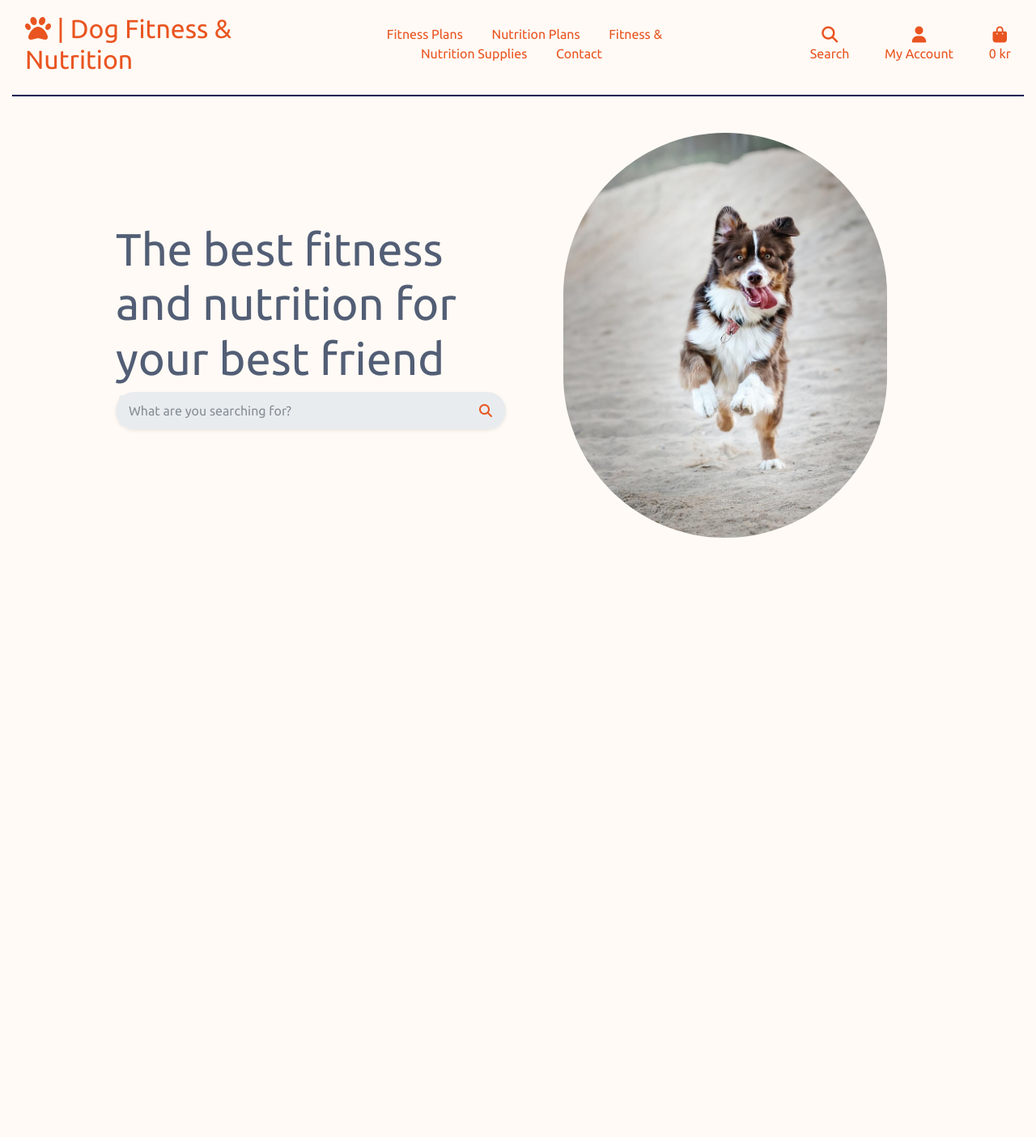
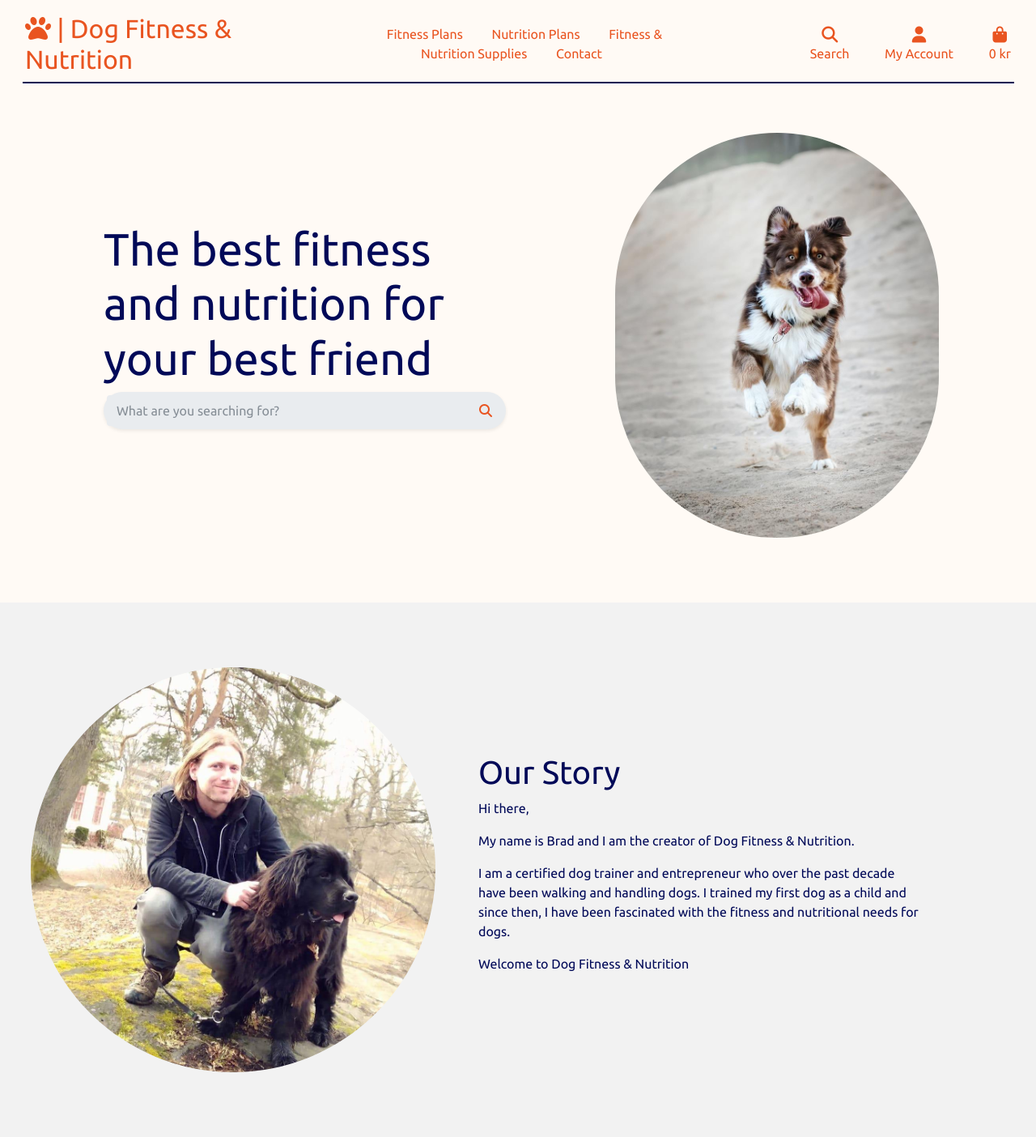
Before and after one commit to BradleyMurrell/dog-fitness-and-nutrition, a Django app: page / in a window 1280 px wide. Shown: the whole page at 81% size. Before the commit the page ends 664 px from the top, so only its background shows below. Run offline with Django 4.2, Linux system fonts and the light colour scheme; some libraries are stand-ins or nearby versions.

Commit message:
Add content to our story on home page

```diff
--- a/home/static/home/css/home.css
+++ b/home/static/home/css/home.css
@@ -1,9 +1,26 @@
+#info {
+    padding-left: 8rem;
+}
+
 #dog-playing {
     display: flex;
     justify-content: center;
+}
+
+#profile{
+    display: flex;
+    justify-content: center;
+    padding-top: 5rem;
+    padding-bottom: 5rem;
 }
 
 img {
     height: 500px;
     border-radius: 250px;
 }
+
+#our-story {
+    margin-top: 5rem;
+    background-color: #F2F2F2;
+    padding-right: 8rem;
+}
--- a/home/templates/home/index.html
+++ b/home/templates/home/index.html
@@ -14,10 +14,10 @@
 {% endblock %}
 
 {% block content %}
-    <div class="container h-100">
-        <div class="row h-100">
-            <div class="col-7 col-md-6 my-auto">
-                <h1 class="display-4 logo-font text-black">
+    <div class="container-fluid h-100">
+        <div class="row">
+            <div class="col-7 col-md-6 my-auto" id="info">
+                <h1 class="display-4">
                     The best fitness and nutrition for your best friend
                 </h1>
                 <div class="">
@@ -37,5 +37,19 @@
                 <img src="{% static 'home/images/dog-playing.jpg' %}" alt="dog playing">
             </div>
         </div>
+        <div class="row" id="our-story">
+            <div class="col-6 my-auto" id="profile">
+                <img src="{% static 'home/images/our-story.jpg' %}" alt="profile">
+            </div>
+            <div class="col-6 my-auto">
+                <h1 class="display-5">
+                    Our Story
+                </h1>
+                <p>Hi there,</p>
+                <p>My name is Brad and I am the creator of Dog Fitness &amp; Nutrition.</p>
+                <p>I am a certified dog trainer and entrepreneur who over the past decade have been walking and handling dogs. I trained my first dog as a child and since then, I have been fascinated with the fitness and nutritional needs for dogs.</p>
+                <p>Welcome to Dog Fitness &amp; Nutrition</p>
+            </div>
+        </div>
     </div>
 {% endblock %}
--- a/static/css/base.css
+++ b/static/css/base.css
@@ -2,15 +2,20 @@ html {
     height: 100%;
 }
 
+#topnav {
+    background-color: #FFFAF5;
+}
+
 hr {
-    margin: 50px, 0, 50px, 0;
+    margin: auto;
+    width: 98%;
     height: 1px;
     background-color: #000958;
 }
 
 body {
     background-color: #FFFAF5;
-    color: #525e75;
+    color: #000958;
 }
 
 /* --- Media Queries --- */
```
Also changed, not shown: home/static/home/images/our-story.jpg (added).
